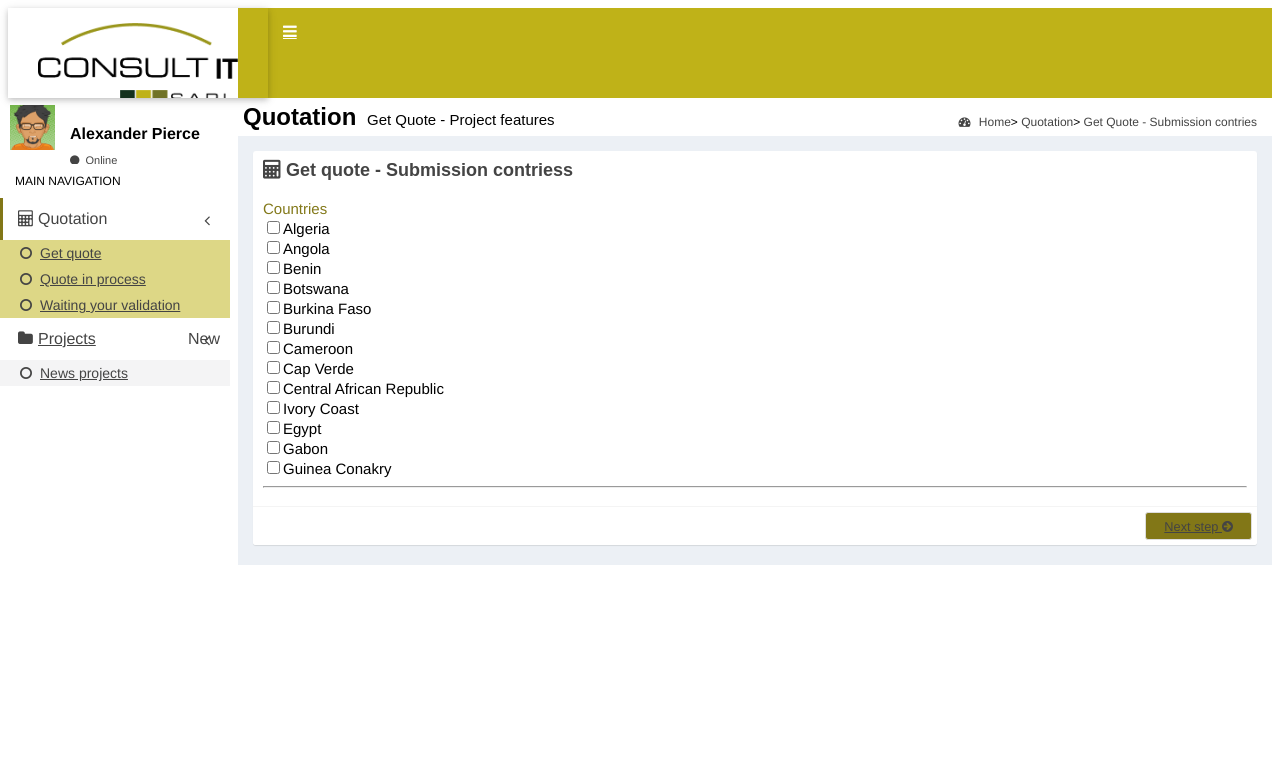
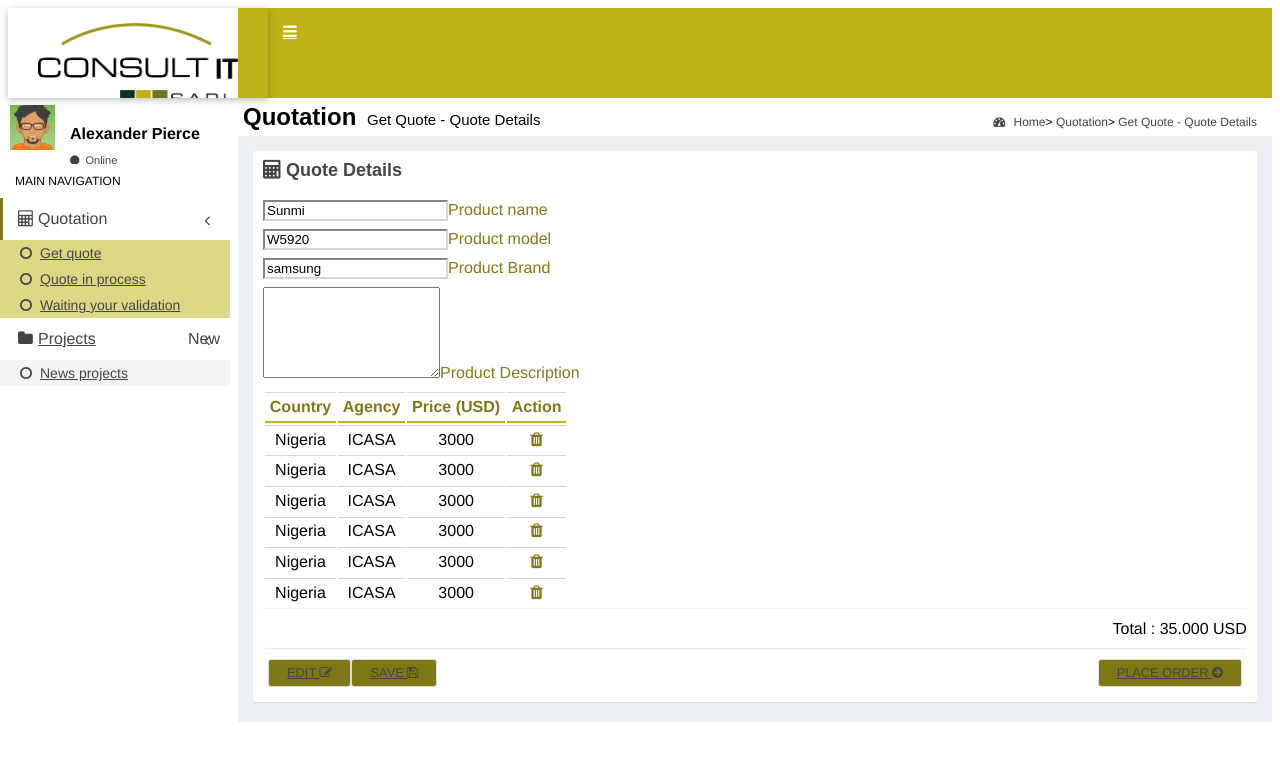
Before and after one commit to abdelgeek/angularConsultIt, an Angular app: page /quoteStep2 in a window 1280 px wide. Shown: the top 760 px of the page. Built offline with nearby package versions, Linux system fonts and the light colour scheme; what angular-bootstrap-md would draw is missing.

Commit message:
04/01/2018 Create and bind object project properties

```diff
--- a/src/app/Customcomponents/quote-step1/quote-step1.component.html
+++ b/src/app/Customcomponents/quote-step1/quote-step1.component.html
@@ -42,22 +42,22 @@
 						<form action="#" method="post">
 
 							<div class="md-form">
-								<input type="text" class="form-control" value=""
+								<input type="text" [(ngModel)]="project.name" class="form-control"
 									name="equipementName" id="equipementName"> <label
 									for="equipementName">Product name</label>
 							</div>
 							<div class="md-form">
-								<input type="text" class="form-control" value=""
+								<input type="text" class="form-control"  [(ngModel)]="project.model"
 									name="equipementModel" id="equipementModel"> <label
 									for="equipementModel">Product model</label>
 							</div>
 							<div class="md-form">
-								<input type="text" class="form-control" value=""
+								<input type="text" class="form-control"  [(ngModel)]="project.brand"
 									name="equipementMark" id="equipementMark"> <label
 									for="equipementMark">Product Brand </label>
 							</div>
 							<div class="md-form">
-								<textarea type="text" id="form107" class="md-textarea"
+								<textarea type="text" id="form107"  name="description" [(ngModel)]="project.description" class="md-textarea"
 									style="height: 70px"></textarea>
 								<label for="form107">Product Description</label>
 							</div>
@@ -66,8 +66,8 @@
 								<label class="title">Approval Type</label>
 								<div class="form-inline" id="approvalTypeDiv">
 									<div *ngFor="let a of listApprovalType" class="form-group">
-										<input name="approvalType{{a.id}}" [(ngModel)]="approvalId"
-											(ngModelChange)="findEquipment()" class="mr-1 checked-title"
+										<input name="approvalType{{a.id}}" [(ngModel)]="project.approvalType"
+											(ngModelChange)="getApprovalType(a.id,$event)" class="mr-1 checked-title"
 											type="radio" value="{{a.id}}" id="{{a.name}}"> <label
 											for="{{a.name}}">{{a.name}}</label>
 									</div>
@@ -82,7 +82,7 @@
 									<div class="row" id="eqmtType-item">
 										<div *ngFor="let e of listEquipment"
 											class="  col-md-3  col-sm-4">
-											<input type="checkbox" id="{{e.name}}"> <label
+											<input  (change)='getEquipementType(e.id,$event)' type="checkbox" id="{{e.name}}"> <label
 												for="{{e.name}}">{{e.name}}</label>
 										</div>
 									</div>
@@ -111,7 +111,7 @@
 									<div *ngFor="let c of listCountries"
 										class=" col-md-3  col-sm-4">
 										<input [disabled]="false" name="country{{c.id}}"
-											(change)="findCategories(c.id,categorieContent)"
+											(change)="getCountry(c.id,$event,categorieContent)"
 											type="checkbox" id="country{{c.id}}"> <label
 											for="country{{c.id}}">{{c.name}}</label>
 
@@ -124,7 +124,7 @@
 
 							<hr>
 
-							<ng-template #categorieContent="bs-modal" let-c="close" let-d="dismiss"  >
+							<ng-template #categorieContent let-c="close" let-d="dismiss"  >
 
 									<div class="modal-header">
 										<h5 class="modal-title" id="exampleModalLabel">Choose the
@@ -139,12 +139,12 @@
 
 													<div class="col" *ngFor="let cat of listCategories ">
 														<div class="form-group">
-															<input  name="groupCat"
-																value="Categorie 1" type="radio" id="radio102">
-															<label for="radio102">{{cat.categoryName}}</label>
+															<input  name="categoryId" [(ngModel)]="categoryId"
+																value="{{cat.id}}" type="radio" id="cat{{cat.id}}">
+															<label for="cat{{cat.id}}">{{cat.categoryName}}</label>
 														</div>
 														<ul class="categorie-items">
-															<li>Equipement a</li>
+															<li></li>
 
 														</ul>
 													</div>
@@ -156,24 +156,17 @@
 
 									<div class="modal-footer">
 
-										<button type="button" data-dismiss="modal"
+										<button type="button" (click)="getCategory(categoryId)" data-dismiss="modal"
 											class="btn btn-primary">Save</button>
 									</div>
 							</ng-template>
-
-							<button class="btn btn-lg btn-outline-primary"
-								(click)="open(categorieContent)">Launch demo modal</button>
-
-							<hr>
-
-
 
 
 
 						</form>
 					</div>
 					<div class="box-footer clearfix">
-						<a href="getQuote-Step2.html" type="button"
+						<a (click)=" redirectNextStep()" type="button"
 							class="pull-right btn btn-default">Next step <i
 							class="fa fa-arrow-circle-right"></i></a>
 					</div>
--- a/src/app/Customcomponents/quote-step2/quote-step2.component.html
+++ b/src/app/Customcomponents/quote-step2/quote-step2.component.html
@@ -1,17 +1,19 @@
+<!-- Content Wrapper. Contains page content -->
 <div class="content-wrapper">
   <!-- Content Header (Page header) -->
   <section class="content-header">
     <h1>
-      Quotation <small>Get Quote - Project features</small>
+      Quotation <small>Get Quote - Quote Details</small>
 
     </h1>
     <ol class="breadcrumb">
       <li><a href="index.html"><i class="fa fa-dashboard"></i>
         Home</a></li>
       <li><a href="#">Quotation</a></li>
-      <li class="active"><a href="#">Get Quote - Submission contries</a></li>
+      <li class="active"><a href="#">Get Quote - Quote Details</a></li>
     </ol>
   </section>
+
 
   <!-- Main content -->
   <section class="content">
@@ -20,229 +22,148 @@
     <!-- Main row -->
     <div class="row justify-content-center">
       <!-- Left col -->
-      <section class="col">
+
+      <section class="col-12">
+
 
         <!-- quick email widget -->
         <div class="box box-info">
+
           <div class="progress quote-progress">
-            <div class="progress-bar bg-primary" role="progressbar"
-                 style="width: 25%" aria-valuenow="25" aria-valuemin="0"
-                 aria-valuemax="100"></div>
+            <div class="progress-bar bg-primary" id="progression"
+                 role="progressbar" style="width: 25%" aria-valuenow="25"
+                 aria-valuemin="0" aria-valuemax="100"></div>
           </div>
+
           <div class="box-header">
             <i class="fa fa-calculator"></i>
 
-            <h3 class="box-title">Get quote - Submission contriess</h3>
+            <h3 class="box-title">Quote Details</h3>
 
           </div>
           <div class="box-body">
 
-            <form action="#" method="post">
+            <form action="#" method="post" class="form-inline">
+              <div class="md-form col-md-4">
+                <input type="text" class="form-control" value="Sunmi "
+                       name="equipementName" id="equipementName"> <label
+                for="equipementName">Product name</label>
+              </div>
+              <div class="md-form col-md-4">
+                <input type="text" class="form-control" value="W5920"
+                       name="equipementModel" id="equipementModel"> <label
+                for="equipementModel">Product model</label>
+              </div>
+              <div class="md-form col-md-4">
+                <input type="text" class="form-control" value="samsung"
+                       name="equipementMark" id="equipementMark"> <label
+                for="equipementMark">Product Brand</label>
+              </div>
+              <div class="md-form col">
+										<textarea type="text" id="form107" class="md-textarea"
+                              style="height: 70px"></textarea>
+                <label for="form107">Product Description</label>
+              </div>
+
+            </form>
+
+            <div class="table-wrapper-2">
+              <table
+                class="table text-center  table-striped w-auto">
+                <!--Table head-->
+                <thead class="blue-grey lighten-4">
+                <tr>
+
+                  <th>Country</th>
+                  <th>Agency</th>
+                  <th>Price (USD)</th>
+                  <th>Action</th>
+                </tr>
+                </thead>
+                <!--Table head-->
+
+                <!--Table body-->
+                <tbody>
+                <tr>
+
+                  <td>Nigeria</td>
+                  <td>ICASA</td>
+                  <td>3000</td>
+                  <th><a href="#"><i class="fa fa-trash red-text"></i> </a></th>
+
+                </tr>
+                <tr>
+
+                  <td>Nigeria</td>
+                  <td>ICASA</td>
+                  <td>3000</td>
+                  <th><a href="#"><i class="fa fa-trash red-text"></i> </a></th>
+
+                </tr>
+                <tr>
+
+                  <td>Nigeria</td>
+                  <td>ICASA</td>
+                  <td>3000</td>
+                  <th><a href="#"><i class="fa fa-trash red-text"></i></a></th>
+
+                </tr>
+                <tr>
+
+                  <td>Nigeria</td>
+                  <td>ICASA</td>
+                  <td>3000</td>
+                  <th><a href="#"><i class="fa fa-trash red-text"></i></a></th>
+
+                </tr>
+                <tr>
+
+                  <td>Nigeria</td>
+                  <td>ICASA</td>
 
 
-              <!-- /equipement category -->
+                  <td>3000</td>
+                  <th><a href="#"><i class="fa fa-trash red-text"></i></a></th>
 
+                </tr>
+                <tr>
 
-              <!-- countries -->
+                  <td>Nigeria</td>
+                  <td>ICASA</td>
 
+                  <td>3000</td>
+                  <th><a href="#"><i class="fa fa-trash red-text"></i></a></th>
 
-              <div class="form-group">
+                </tr>
+                </tbody>
+                <!--Table body-->
+              </table>
+              <!--Table-->
+              <div class="box box-footer">
+                <span class="label-price pull-right">Total : 35.000 USD</span>
+              </div>
+              <div class="box-footer clearfix">
 
-                <label class="title">Countries</label>
-                <div class="row">
-                  <div class=" col-md-3 col-sm-4">
-                    <input type="checkbox" id="Algeria"> <label
-                    for="Algeria">Algeria</label>
-                  </div>
+                <a href="getQuote-Step1.html"
+                   class="pull-left btn btn-default" id="validateQuote">EDIT
+                  <i class="fa fa-edit"></i>
+                </a> <a href="" class="pull-left btn btn-default" id="">SAVE <i
+                class="fa fa-floppy-o"></i></a>
 
-                  <div class="col-md-3  col-sm-4">
-                    <input type="checkbox" id="Angola"> <label
-                    for="Angola">Angola</label>
-                  </div>
-
-                  <div class="col-md-3  col-sm-4 ">
-                    <input type="checkbox" id="Benin"> <label
-                    for="Benin">Benin</label>
-                  </div>
-                  <div class="col-md-3  col-sm-4">
-                    <input type="checkbox" id="Botswana"> <label
-                    for="Botswana" onClick="showCategorie()" class="">Botswana
-                  </label> <br> <label id="lblCat" class="primary-text"></label>
-                  </div>
-
-
-
-                  <div id="collap" class="collap  col-sm-12"
-                       style="display: none;" id="collapseExample">
-                    <div class="card" style="margin-bottom: 10px;">
-                      <div class="card-body">
-                        <div class="form-group radio-pink-gap ">
-                          <input name="group103" type="radio" class="with-gap"
-                                 id="radio109"> <label for="radio109"
-                                                       class="btn-botswana">Categorie 1</label>
-
-                          <ul class="categorie-items">
-                            <li>Equipement a</li>
-                            <li>Equipement b</li>
-                            <li>Equipement c</li>
-                            <li>Equipement d</li>
-                            <li>Equipement e</li>
-                            <li>Equipement f</li>
-                            <li>Equipement g</li>
-                            <li>Equipement h</li>
-                            <li>Equipement i</li>
-                            <li>Equipement j</li>
-                            <li>Equipement k</li>
-                            <li>Equipement l</li>
-                            <li>Equipement m</li>
-                            <li>Equipement n</li>
-                            <li>Equipement o</li>
-                            <li>Equipement p</li>
-                            <li>Equipement q</li>
-                            <li>Equipement r</li>
-                            <li>Equipement s</li>
-                            <li>Equipement t</li>
-                            <li>Equipement u</li>
-                            <li>Equipement v</li>
-
-                          </ul>
-                        </div>
-
-                        <div class="form-group radio-pink-gap">
-                          <input name="group103" type="radio" class="with-gap"
-                                 id="radio110"> <label class="btn-botswana"
-                                                       for="radio110">Categorie 2</label>
-                          <ul class=" categorie-items">
-                            <li>Equipement a</li>
-                            <li>Equipement b</li>
-                            <li>Equipement c</li>
-                            <li>Equipement d</li>
-                            <li>Equipement e</li>
-                            <li>Equipement f</li>
-                            <li>Equipement g</li>
-                            <li>Equipement h</li>
-                            <li>Equipement i</li>
-                            <li>Equipement j</li>
-                            <li>Equipement k</li>
-                            <li>Equipement l</li>
-                            <li>Equipement m</li>
-                            <li>Equipement n</li>
-                            <li>Equipement o</li>
-                            <li>Equipement p</li>
-                            <li>Equipement q</li>
-                            <li>Equipement r</li>
-                            <li>Equipement s</li>
-                            <li>Equipement t</li>
-                            <li>Equipement u</li>
-                            <li>Equipement v</li>
-
-                          </ul>
-                        </div>
-
-                        <div class="form-group radio-pink-gap">
-                          <input name="group103" type="radio" class="with-gap"
-                                 id="radio111"> <label class="btn-botswana"
-                                                       for="radio111">Categorie 3</label>
-                          <ul class=" categorie-items">
-                            <li>Equipement a</li>
-                            <li>Equipement b</li>
-                            <li>Equipement c</li>
-                            <li>Equipement d</li>
-                            <li>Equipement e</li>
-                            <li>Equipement f</li>
-                            <li>Equipement g</li>
-                            <li>Equipement h</li>
-                            <li>Equipement i</li>
-                            <li>Equipement j</li>
-                            <li>Equipement k</li>
-                            <li>Equipement l</li>
-                            <li>Equipement m</li>
-                            <li>Equipement n</li>
-                            <li>Equipement o</li>
-                            <li>Equipement p</li>
-                            <li>Equipement q</li>
-                            <li>Equipement r</li>
-                            <li>Equipement s</li>
-                            <li>Equipement t</li>
-                            <li>Equipement u</li>
-                            <li>Equipement v</li>
-
-                          </ul>
-                        </div>
-                        <div class="form-group radio-pink-gap">
-                          <input name="group103" type="radio" class="with-gap"
-                                 id="radioOthers"> <label for="radioOthers">Others</label>
-
-                        </div>
-                      </div>
-                    </div>
-                  </div>
-
-
-
-
-
-                  <div class=" col-md-3  col-sm-4">
-                    <input type="checkbox" id="Burkina"> <label
-                    for="Burkina">Burkina Faso</label>
-                  </div>
-
-                  <div class=" col-md-3  col-sm-4">
-                    <input type="checkbox" id="Burundi"> <label
-                    for="Burundi">Burundi</label>
-                  </div>
-
-                  <div class=" col-md-3  col-sm-4">
-                    <input type="checkbox" id="Cameroon"> <label
-                    for="Cameroon">Cameroon</label>
-                  </div>
-                  <div class=" col-md-3  col-sm-4">
-                    <input type="checkbox" id="Verde"> <label
-                    for="Verde">Cap Verde</label>
-                  </div>
-                  <div class=" col-md-3  col-sm-4">
-                    <input type="checkbox" id="Republic"> <label
-                    for="Republic">Central African Republic</label>
-                  </div>
-
-                  <div class=" col-md-3  col-sm-4">
-                    <input type="checkbox" id="Coast"> <label
-                    for="Coast">Ivory Coast</label>
-                  </div>
-                  <div class=" col-md-3  col-sm-4">
-                    <input type="checkbox" id="Egypt"> <label
-                    for="Egypt">Egypt</label>
-                  </div>
-                  <div class=" col-md-3  col-sm-4">
-                    <input type="checkbox" id="Gabon"> <label
-                    for="Gabon">Gabon</label>
-                  </div>
-                  <div class=" col-md-3  col-sm-4">
-                    <input type="checkbox" id="Conakry"> <label
-                    for="Conakry">Guinea Conakry</label>
-                  </div>
-
-
-                </div>
+                <!-- <a href="" class="pull-left btn btn-default" id="">PRINT <i
+                                      class="fa fa-print"></i></a> -->
+                <a href="" data-toggle="modal"
+                   data-target="#modalRegisterForm"
+                   class="pull-right btn btn-default" >PLACE
+                  ORDER <i class="fa fa-arrow-circle-right"></i>
+                </a>
               </div>
 
-
-              <hr>
-
-            </form>
-          </div>
-          <div class="box-footer clearfix">
-            <a href="getQuote-Step3.html" type="button"
-               class="pull-right btn btn-default">Next step <i
-              class="fa fa-arrow-circle-right"></i></a>
+            </div>
           </div>
         </div>
+      </section>
 
-      </section>
-      <!-- /.Left col -->
-      <!-- right col (We are only adding the ID to make the widgets sortable)-->
-
-      <!-- right col -->
     </div>
     <!-- /.row (main row) -->
 
--- a/src/app/app.module.ts
+++ b/src/app/app.module.ts
@@ -16,6 +16,7 @@ import {QuoteStep3Component} from './Customcomponents/quote-step3/quote-step3.co
 import { LoginComponent } from './Customcomponents/login/login.component';
 import {QuoteStep1Service} from './service/quote-step1-service';
 import {Glservice} from './service/glservice';
+import {ProjectService} from './service/project.service';
 
 import {FormsModule} from '@angular/forms';
 
@@ -49,7 +50,7 @@ const appRoutes: Routes = [
     FormsModule
   ],
   schemas: [ NO_ERRORS_SCHEMA ],
-  providers: [QuoteStep1Service, Glservice],
+  providers: [QuoteStep1Service, Glservice, ProjectService],
   bootstrap: [AppComponent]
 })
 export class AppModule { }
```
Also changed, not shown: src/app/Customcomponents/quote-step1/quote-step1.component.ts (+89 -6 lines), src/app/Model/country.ts (deleted, +0 -12 lines), src/app/service/project.service.ts (added, +24 -0 lines), 1 other file (tests, documents, lock files or other folders).
